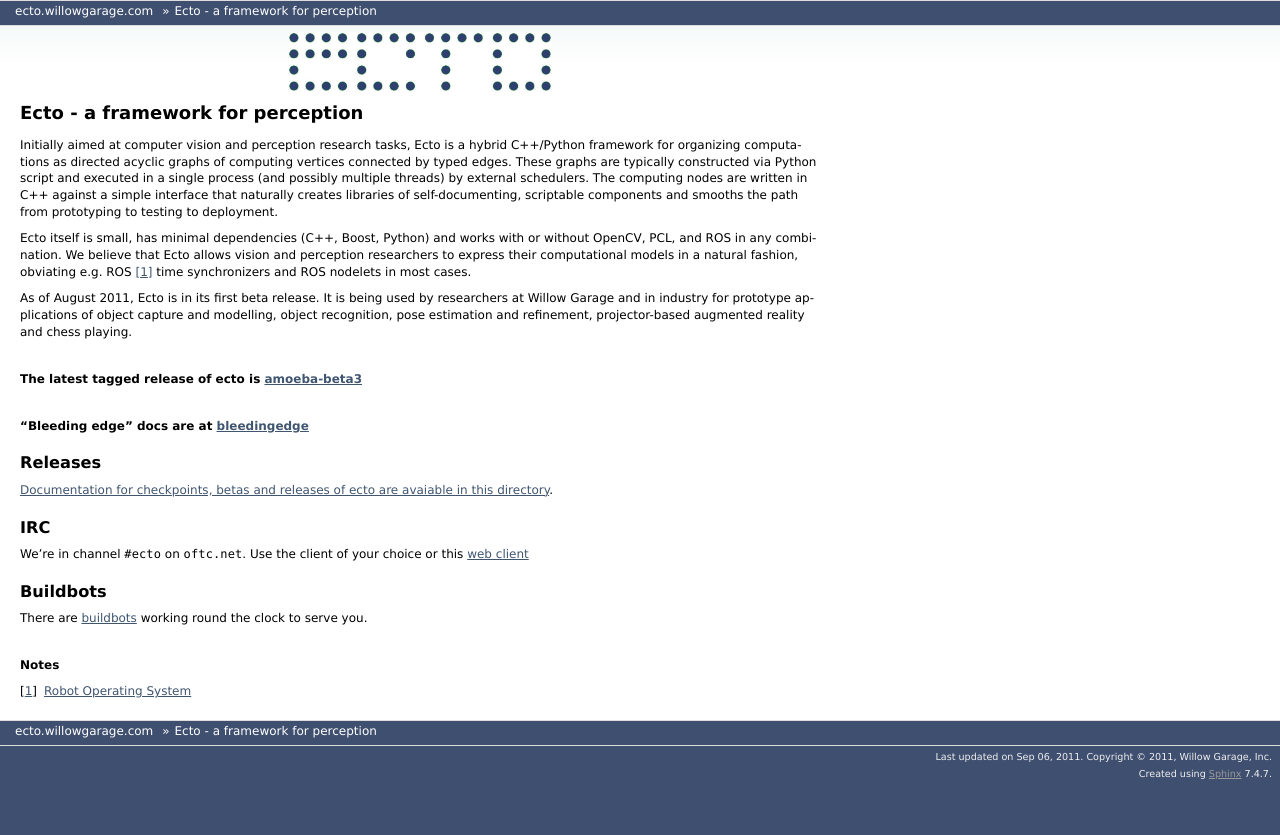
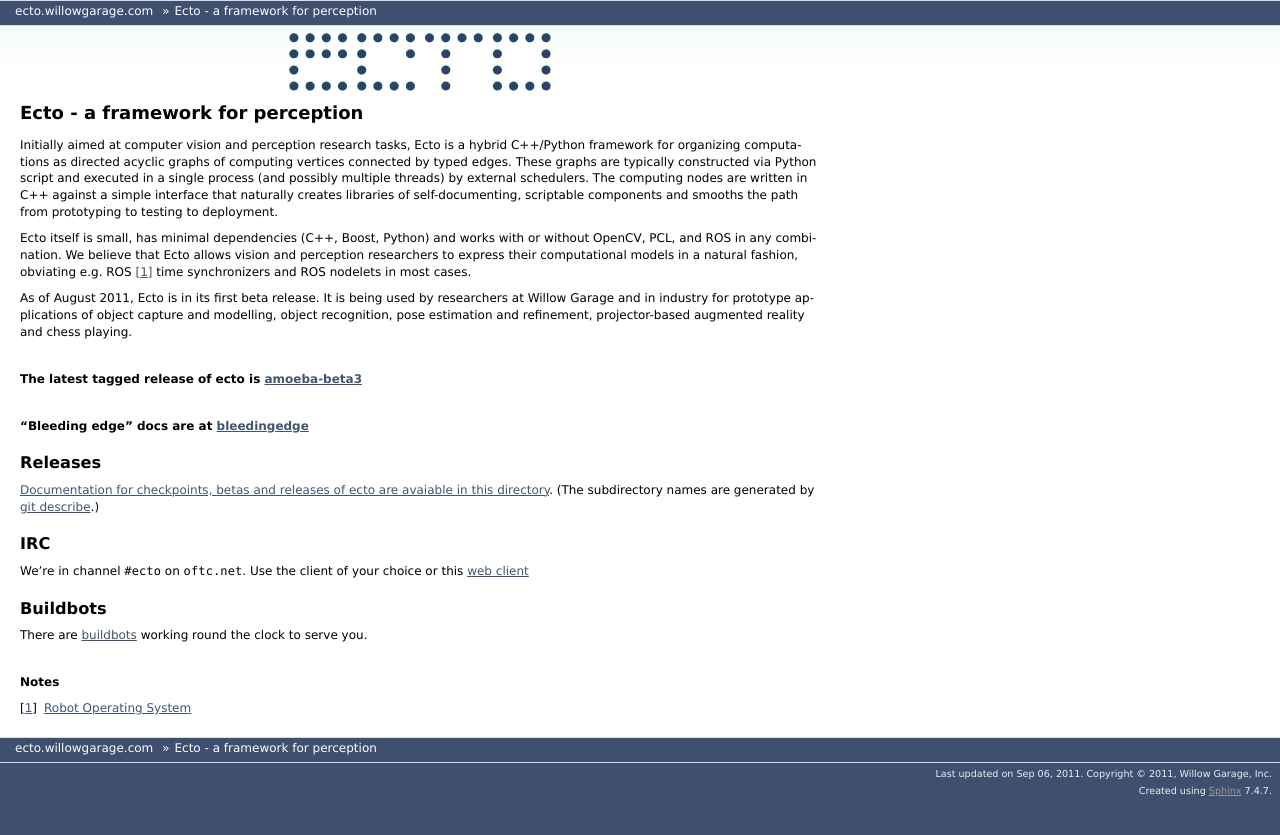
Before and after one commit to plasmodic/ecto_www, a Sphinx documentation site: the page built from source/index.rst, in a window 1280 px wide. Shown: the top 835 px of the page. Built offline with Sphinx 7.4.7, drawn with Linux system fonts in a browser that asks for light colours; formulas are drawn with MathJax 3; the version number could not be read and is left out.

Commit message:
little more docs... reprovoke autobuild

```diff
--- a/source/index.rst
+++ b/source/index.rst
@@ -45,7 +45,9 @@
 ^^^^^^^^
 
 `Documentation for checkpoints, betas and releases of ecto are
-avaiable in this directory <releases>`_.
+avaiable in this directory <releases>`_.  (The subdirectory names are
+generated by `git describe <http://www.kernel.org/pub/software/scm/git/docs/git-describe.html>`_.)
+
 
 
 IRC
```
